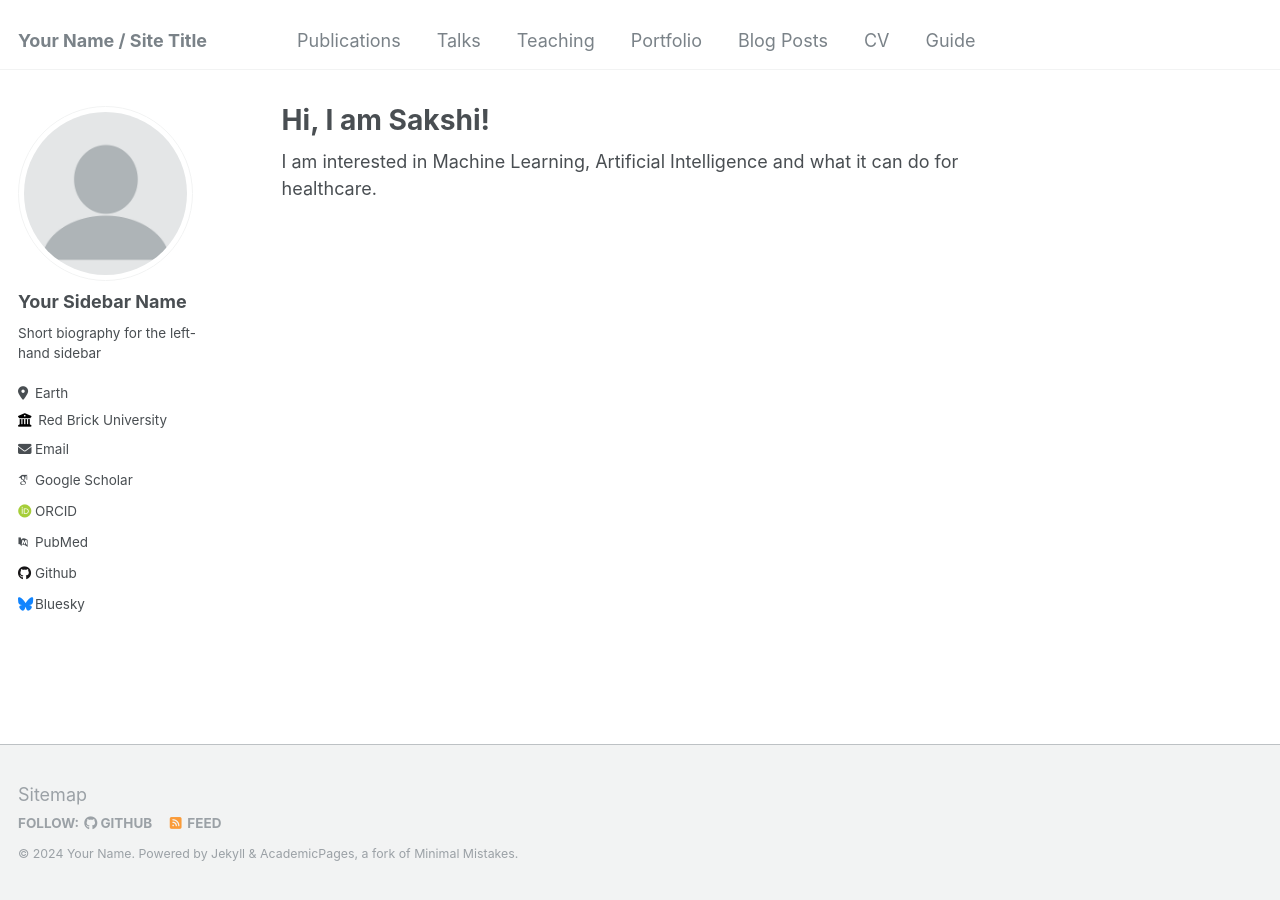
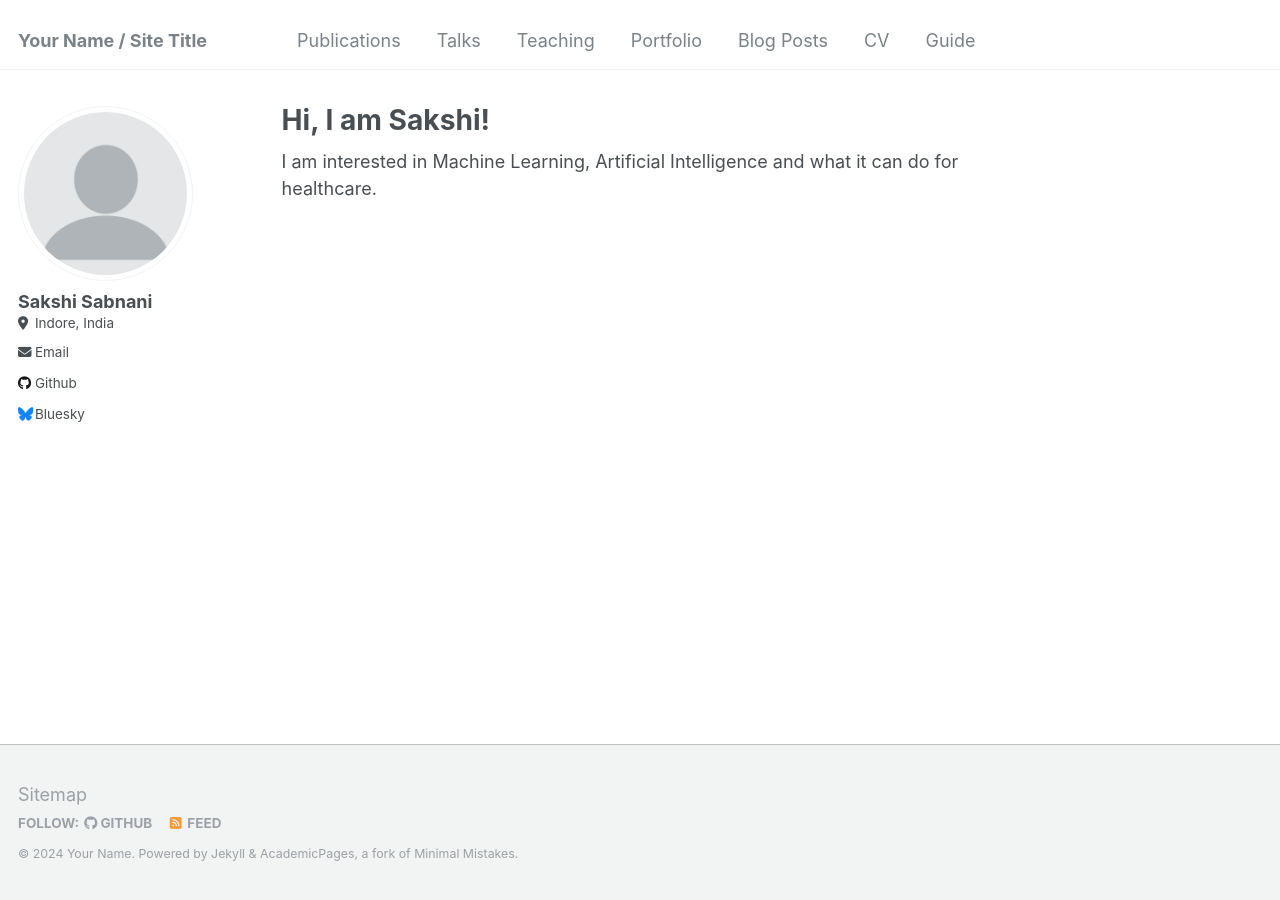
Before and after one commit to sakshisabnani/sakshisabnani.github.io, a Jekyll site: the page built from _pages/about.md, in a window 1280 px wide. Built offline with Jekyll 4.4.1, drawn with Linux system fonts in a browser that asks for light colours; some web fonts are replaced.

Commit message:
Update _config.yml
First update

```diff
--- a/_config.yml
+++ b/_config.yml
@@ -22,28 +22,28 @@ repository               : "academicpages/academicpages.github.io"
 author:
   # Biographic information
   avatar           : "profile.png"
-  name             : "Your Sidebar Name"
+  name             : "Sakshi Sabnani"
   pronouns         : # example: "she/her"
-  bio              : "Short biography for the left-hand sidebar"
-  location         : "Earth"
-  employer         : "Red Brick University"
+  bio              : #""
+  location         : "Indore, India"
+  employer         : #"Red Brick University"
   uri              : # URL
-  email            : "none@example.org"
+  email            : "sakshisabnani@gmail.com"
 
   # Academic websites
   arxiv            : # URL - Update with the correct link to your profile
-  googlescholar    : "https://scholar.google.com/citations?user=PS_CX0AAAAAJ"
+  googlescholar    : #"https://scholar.google.com/citations?user=PS_CX0AAAAAJ"
   impactstory      : # URL
-  orcid            : "http://orcid.org/yourorcidurl"
+  orcid            : #"http://orcid.org/yourorcidurl"
   semantic         : # URL
-  pubmed           : "https://www.ncbi.nlm.nih.gov/pubmed/?term=john+snow"
+  pubmed           : #"https://www.ncbi.nlm.nih.gov/pubmed/?term=john+snow"
   researchgate     : # URL
 
   # Repositories and software development
   bitbucket        : # Username - Update with your username on the site
   codepen          : # Username
   dribbble         : # Username
-  github           : "academicpages"
+  github           : "github.com/sakshisabnani"
   kaggle           : # Username
   stackoverflow    : # User number or user number and name (i.e., use "1" or "1/jeff-atwood")
 
```
